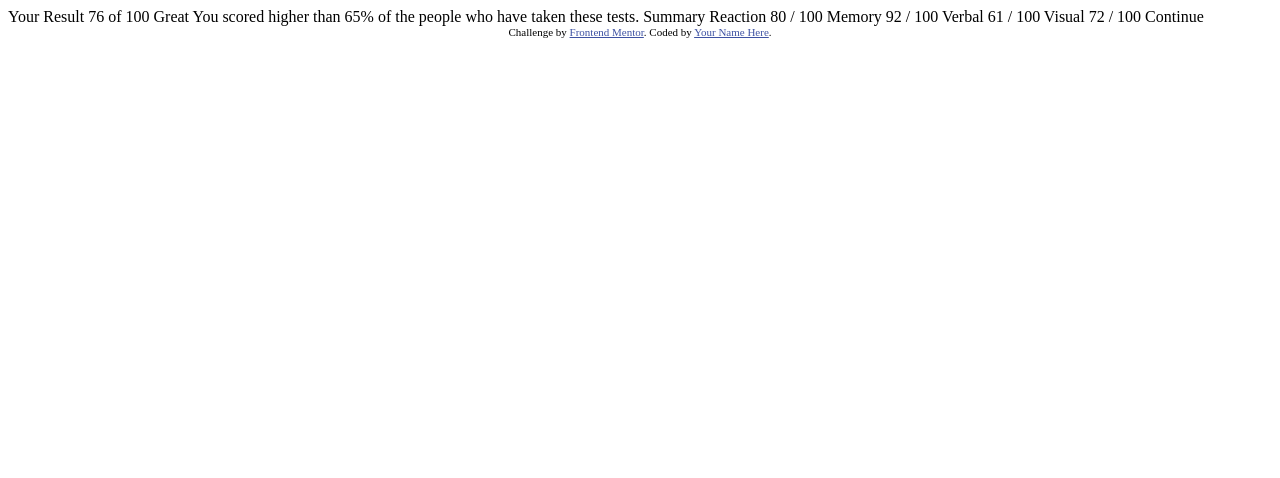
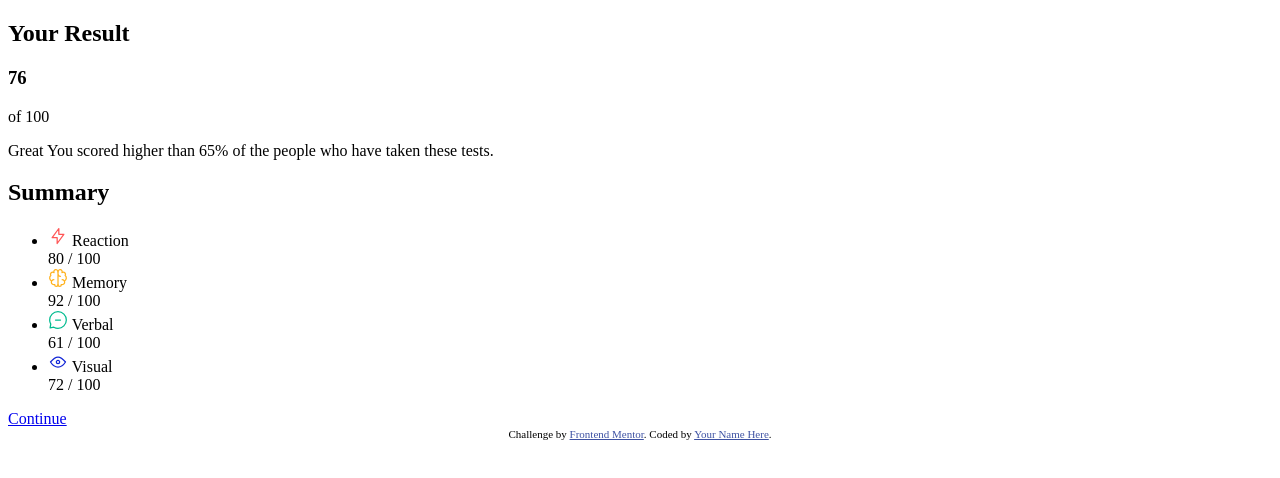
Before and after one commit to eduardomfidelis/results-summary-components, a plain HTML site: page index.html in a window 1280 px wide. Drawn offline with Linux system fonts and the light colour scheme.

Commit message:
feat: adiciona estrutura da página

```diff
--- a/index.html
+++ b/index.html
@@ -1,8 +1,10 @@
 <!DOCTYPE html>
 <html lang="en">
+
 <head>
   <meta charset="UTF-8">
-  <meta name="viewport" content="width=device-width, initial-scale=1.0"> <!-- displays site properly based on user's device -->
+  <meta name="viewport" content="width=device-width, initial-scale=1.0">
+  <!-- displays site properly based on user's device -->
 
   <link rel="icon" type="image/png" sizes="32x32" href="./assets/images/favicon-32x32.png">
 
@@ -10,38 +12,76 @@
 
   <!-- Feel free to remove these styles or customise in your own stylesheet 👍 -->
   <style>
-    .attribution { font-size: 11px; text-align: center; }
-    .attribution a { color: hsl(228, 45%, 44%); }
+    .attribution {
+      font-size: 11px;
+      text-align: center;
+    }
+
+    .attribution a {
+      color: hsl(228, 45%, 44%);
+    }
   </style>
 </head>
+
 <body>
+  <main>
 
-  Your Result
-  76
-  of 100
+    <section class="result">
+      <h1>Your Result</h1>
+      <div class="circle">
+        <h3> 76</h3>
+        <span> of 100</span>
+      </div>
 
-  Great
-  You scored higher than 65% of the people who have taken these tests.
+      <p>Great
+        You scored higher than 65% of the people who have taken these tests.</p>
 
-  Summary
+    </section>
+    <section class="summary">
+      <h2> Summary</h2>
 
-  Reaction
-  80 / 100
+      <ul>
 
-  Memory
-  92 / 100
+       <li>
+        <div>
+          <img src="assets/images/icon-reaction.svg" alt="">
+          <span>Reaction</span>
+        </div>
+        <span> 80 / 100</span>
+       </li>
 
-  Verbal
-  61 / 100
+        <li>
+          <div>
+            <img src="assets/images/icon-memory.svg" alt="">
+            <span>Memory</span>
+          </div>
+          <span> 92 / 100</span>
+        </li>
+        <li>
+          <div>
+            <img src="assets/images/icon-verbal.svg" alt="">
+            <span>Verbal</span>
+          </div>
+          <span> 61 / 100</span>
+        </li>
 
-  Visual
-  72 / 100
+        <li>
+          <div>
+            <img src="assets/images/icon-visual.svg" alt="">
+            <span>Visual</span>
+          </div>
+          <span>72 / 100</span>
 
-  Continue
+        </li>
+      </ul>
+      <a href="#"> Continue</a>
+    </section>
+  </main>
 
   <div class="attribution">
     Challenge by <a href="https://www.frontendmentor.io?ref=challenge" target="_blank">Frontend Mentor</a>.
     Coded by <a href="#">Your Name Here</a>.
   </div>
 </body>
+
 </html>
```
